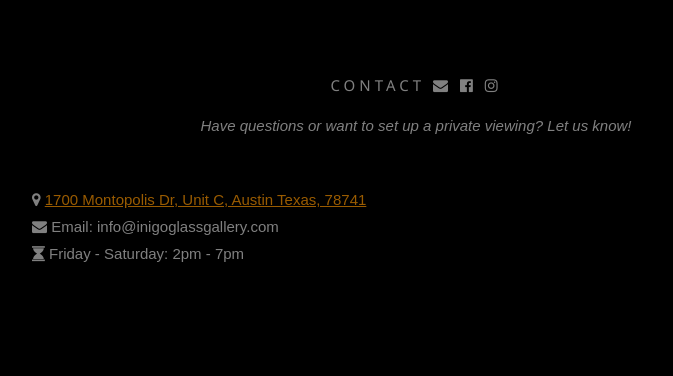
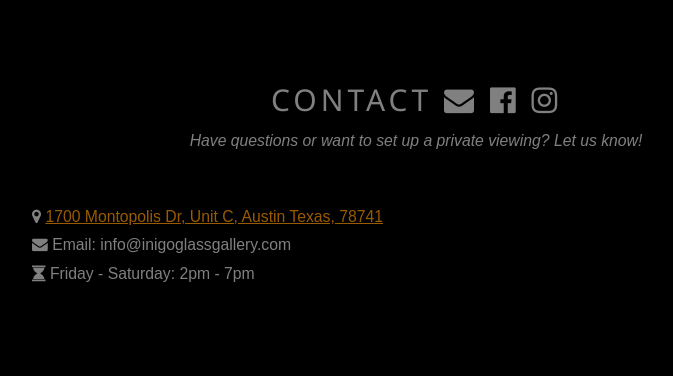
Before and after one commit to nathanriojas/inigoglassgallery, a PHP site: page /index.html in a window 1024 px wide. Shown: the part 1237-1613 px from the top of the page, without its empty margins (96-769 px from the left). Run offline with PHP 8.4, Linux system fonts and the light colour scheme; some libraries are stand-ins or nearby versions; some web fonts are replaced.

Commit message:
Fixing contact section font size

```diff
--- a/index.html
+++ b/index.html
@@ -41,12 +41,12 @@
   <!-- The Band Section -->
   <div class="w3-container w3-content w3-center w3-padding-32 w3-dark-gray" style="max-width:2000px" id="About">
   <div class="w3-content w3-center" style="max-width:1000px">
-    <h2 class="w3-wide" id="SummaryTitle">WELCOME TO INIGO</h2>
+    <h2 class="w3-wide"  id="SummaryTitle">WELCOME TO INIGO</h2>
     <!--<p class = "description" id="Summary">Our hours are</p> -->
     <!--<p class = "description" id="Summary">Friday-Saturday: 2pm - 7pm</p> -->
     <!--<p class = "description" id="Summary">For appointments please <a href="mailto:info@inigoglassgallery.com" class="w3-text-orange w3-opacity"> email us.</a> </p>-->
     <!--<p class = "description" id="Summary">We are located at <a href="https://www.google.com/maps/place/1700+Montopolis+Dr,+Austin,+TX+78741/@30.2272381,-97.7046092,17z/data=!3m1!4b1!4m5!3m4!1s0x8644b41ea28aa3a9:0x3645e7f78cbce27b!8m2!3d30.2272381!4d-97.7024205" class="w3-text-orange w3-opacity" >1700 Montopolis Dr, Unit C, Austin Texas, 78741</a> </p>-->
-    <p class="w3-justify" id="Summary">Inigo Glass Gallery is a family owned and operated art gallery, specializing in functional glass pieces, located in East Austin, Texas. After many years of collecting art, and with much knowledge and passion for the industry, Inigo was born with a promise to provide Austin and all of Texas with exquisite functional glass art displayed in a proper setting with the right intentions. Each and every piece is carefully and thoughtfully handpicked by us with only 100% handmade glass on our shelves. We will always strive to provide exceptional customer service so that you will always want to come back to us, whether it be for a new piece or even just for an event!</p>
+    <p class="w3-justify" id="Summary" style="margin-top:30px">Inigo Glass Gallery is a family owned and operated art gallery, specializing in functional glass pieces, located in East Austin, Texas. After many years of collecting art, and with much knowledge and passion for the industry, Inigo was born with a promise to provide Austin and all of Texas with exquisite functional glass art displayed in a proper setting with the right intentions. Each and every piece is carefully and thoughtfully handpicked by us with only 100% handmade glass on our shelves. We will always strive to provide exceptional customer service so that you will always want to come back to us, whether it be for a new piece or even just for an event!</p>
 
 <p class="w3-justify" id="Summary">We have payment options available so you don’t have to miss out on a dream piece! Please send us an email or message on Instagram for details.</p>
 
--- a/stylesheets/common.css
+++ b/stylesheets/common.css
@@ -150,11 +150,11 @@ body,h1,h2,h3,h4,h5 {font-family: "Raleway", sans-serif, color:white;}
     line-height:1.5rem;
   }
   #ContactTitle{
-    font-size: 1rem;
+    font-size: 2rem;
     line-height:1.5rem;
   }
   #Contact{
-    font-size: 1rem;
+    font-size: 1.05rem;
   }
   #OneYear{
     height:500px;
@@ -185,11 +185,11 @@ body,h1,h2,h3,h4,h5 {font-family: "Raleway", sans-serif, color:white;}
     line-height:1.5rem;
   }
   #ContactTitle{
-    font-size: 1rem;
+    font-size: 2rem;
     line-height:1.5rem;
   }
   #Contact{
-    font-size: 1rem;
+    font-size: 1.05rem;
   }
   #OneYear{
     height:412px;
```
